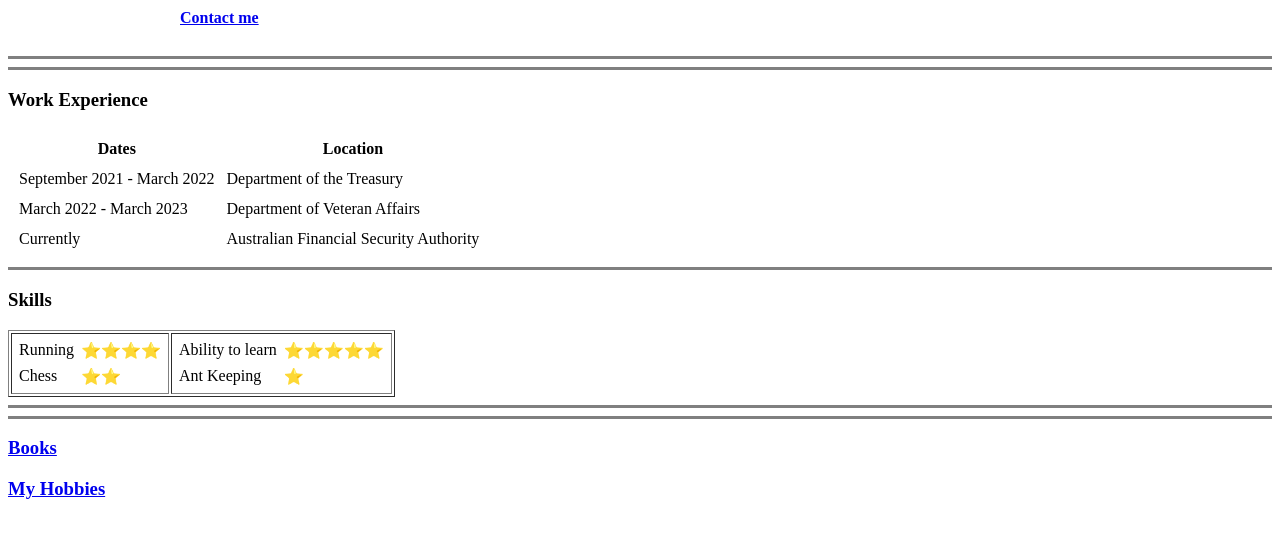
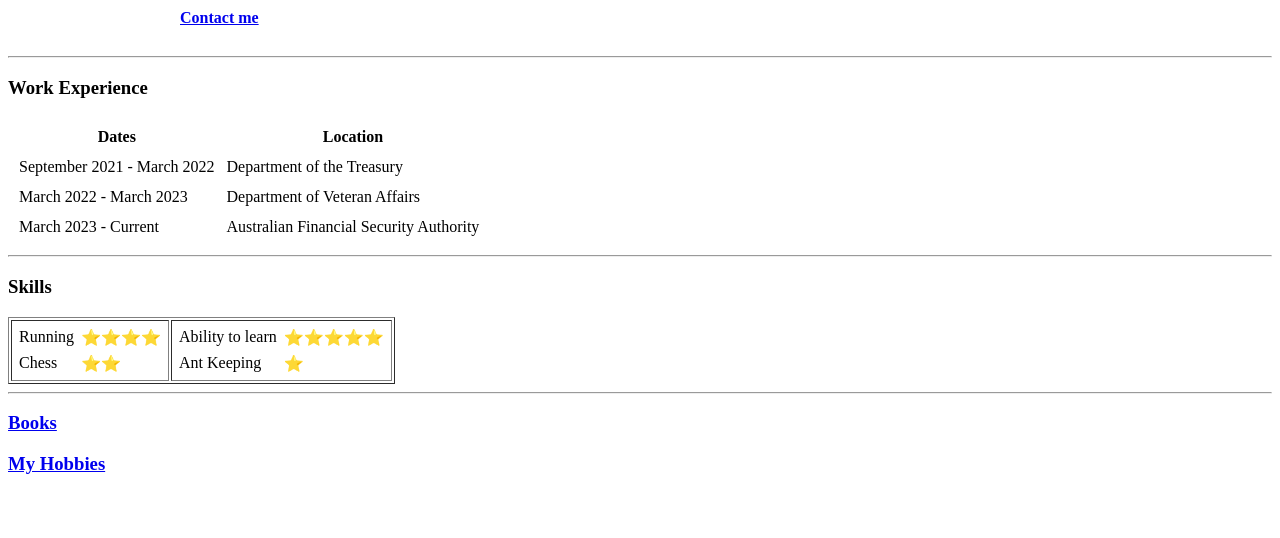
Before and after one commit to JMJS99/cv, a plain HTML site: page index.html in a window 1280 px wide. Shown: the part 186-724 px from the top of the page. Drawn offline with Linux system fonts and the light colour scheme.

Commit message:
Update index.html
Updated some dates

```diff
--- a/index.html
+++ b/index.html
@@ -3,6 +3,14 @@
 <head>
     <meta charset="UTF-8">
     <title>Jordan's Personal Site</title>
+
+    <! links to the CSS external sheet>
+    <link rel="stylesheet" href="CSS/styles.css">
+
+    <!This would be the internal CSS section>
+    <style>
+
+    </style>
 
 </head>
 
@@ -26,14 +34,8 @@
         </tr>
     </table>
 
+    <hr>
 
-
-    <hr size="3" noshade>
-
-
-
-
-    <hr size="3" noshade>
     <h3>Work Experience</h3>
     <table cellspacing="10">
         <thead>
@@ -52,13 +54,13 @@
                 <td>Department of Veteran Affairs</td>
             </tr>
             <tr>
-                <td>Currently</td>
+                <td>March 2023 - Current</td>
                 <td>Australian Financial Security Authority</td>
             </tr>
         </tbody>
     </table>
 
-    <hr size="3" noshade>
+    <hr>
 
     <h3>Skills</h3>
     <table border="1">
@@ -90,8 +92,7 @@
         </tr>
     </table>
 
-    <hr size="3" noshade>
-    <hr size="3" noshade>
+    <hr>
 
     <a href="Books.html"><h3>Books</h3></a>
     <a href="Hobbies.html"><h3>My Hobbies</h3></a>
```
